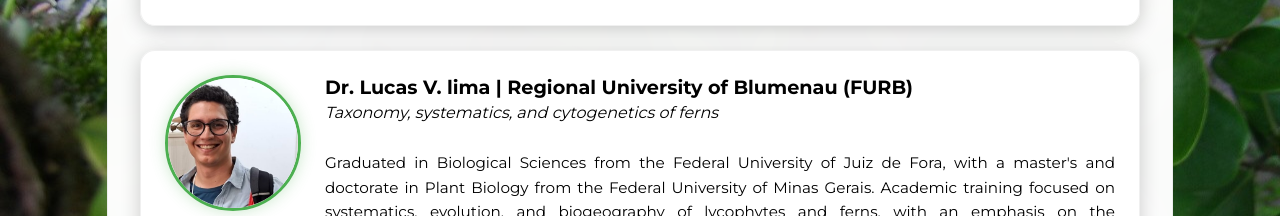
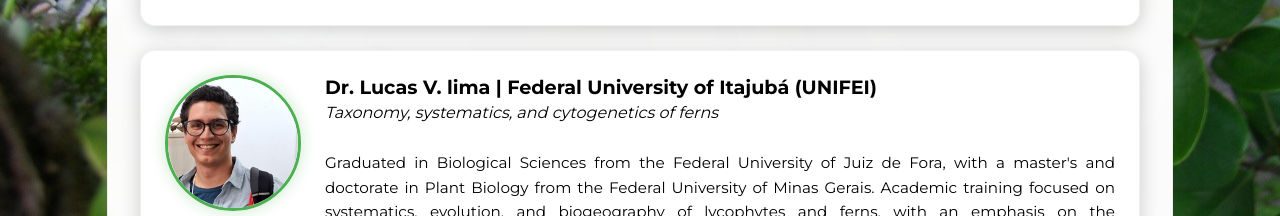
Before and after one commit to labevofern/sitelab, a plain HTML site: page equipe.html in a window 1280 px wide. Shown: the part 1152-1368 px from the top of the page. Drawn offline with Linux system fonts and the light colour scheme.

Commit message:
Update team affiliation for Dr. Lucas V. Lima

```diff
--- a/equipe.html
+++ b/equipe.html
@@ -554,7 +554,7 @@
         </div>
       </div>
       <div class="team-info">
-        <div class="team-name">Dr. Lucas V. lima | Regional University of Blumenau (FURB)</div>
+        <div class="team-name">Dr. Lucas V. lima | Federal University of Itajubá (UNIFEI)</div>
         <div class="team-area">Taxonomy, systematics, and cytogenetics of ferns</div>
         <div class="team-description">
           Graduated in Biological Sciences from the Federal University of Juiz de Fora, with a master's and doctorate in Plant Biology from the Federal University of Minas Gerais. Academic training focused on systematics, evolution, and biogeography of lycophytes and ferns, with an emphasis on the Gleicheniaceae family. He has experience in phylogenomics, molecular biology, cytogenetics, species distribution modeling, and biogeography. His research line involves exploring the diversity, evolution, and biogeography of vascular plants, especially within the context of lycophytes and ferns.
```
